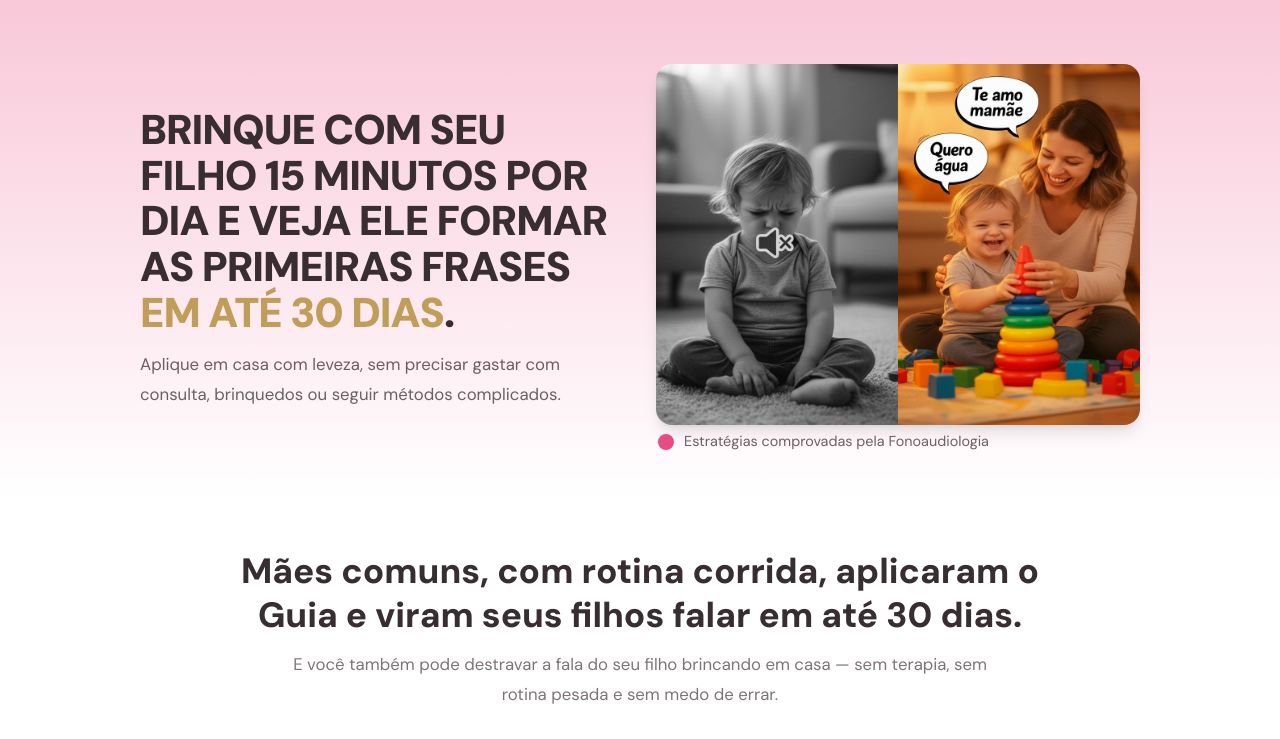
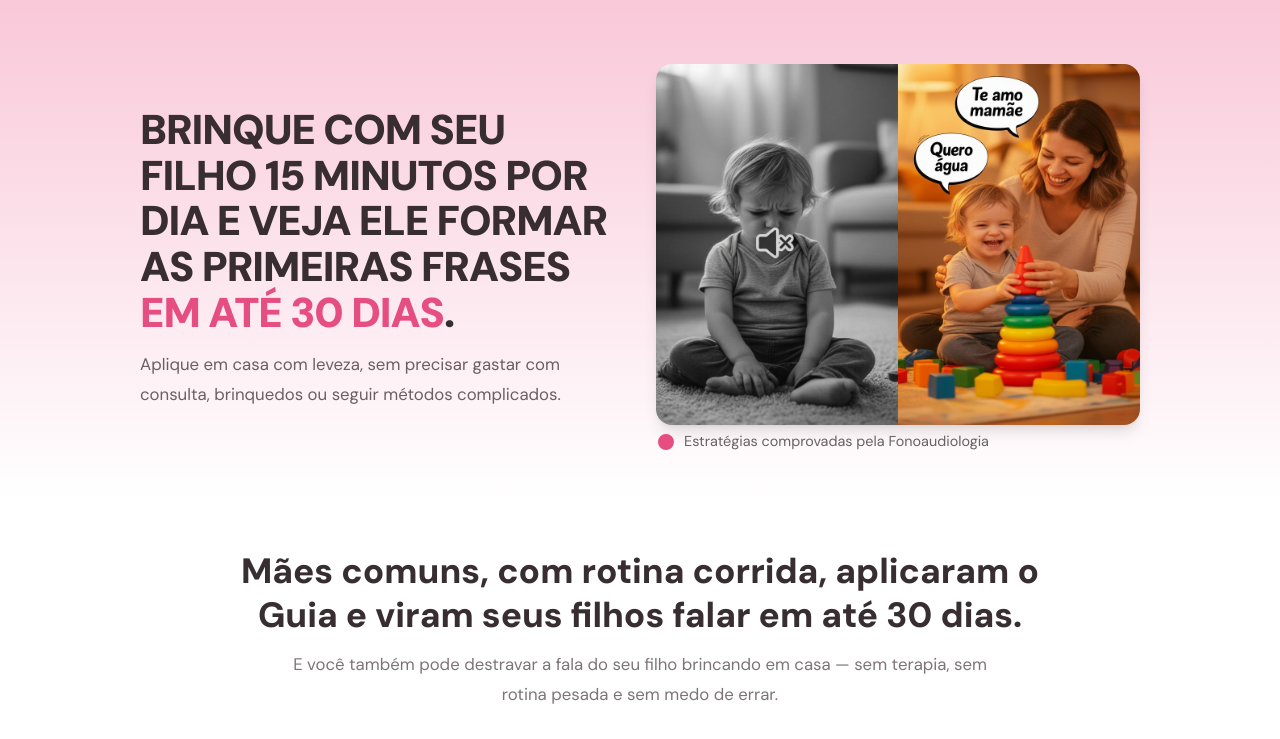
Before and after one commit to queima2m2-create/tiathayfono, a React (Vite) app: page / in a window 1280 px wide. Shown: the top 739 px of the page. Built offline with nearby package versions, Linux system fonts and the light colour scheme; the HTML template or start-up script is replaced by a standard one.

Commit message:
Updated color palette to pink

```diff
--- a/src/components/landing/HeroSection.tsx
+++ b/src/components/landing/HeroSection.tsx
@@ -7,7 +7,7 @@ const HeroSection = () => (
         <div>
           <h1 className="text-[1.45rem] md:text-[2.6rem] font-black leading-[1.1] text-marrom-dark mb-2 md:mb-3 uppercase tracking-tight">
             BRINQUE COM SEU FILHO 15 MINUTOS POR DIA E VEJA ELE FORMAR AS PRIMEIRAS FRASES{" "}
-            <span className="text-dourado">EM ATÉ 30 DIAS</span>.
+            <span className="text-rosa">EM ATÉ 30 DIAS</span>.
           </h1>
 
           <p className="text-[0.95rem] md:text-[1.05rem] text-primary/80 leading-[1.5] md:leading-[1.8] max-w-[480px] mb-3 md:mb-0">
```
